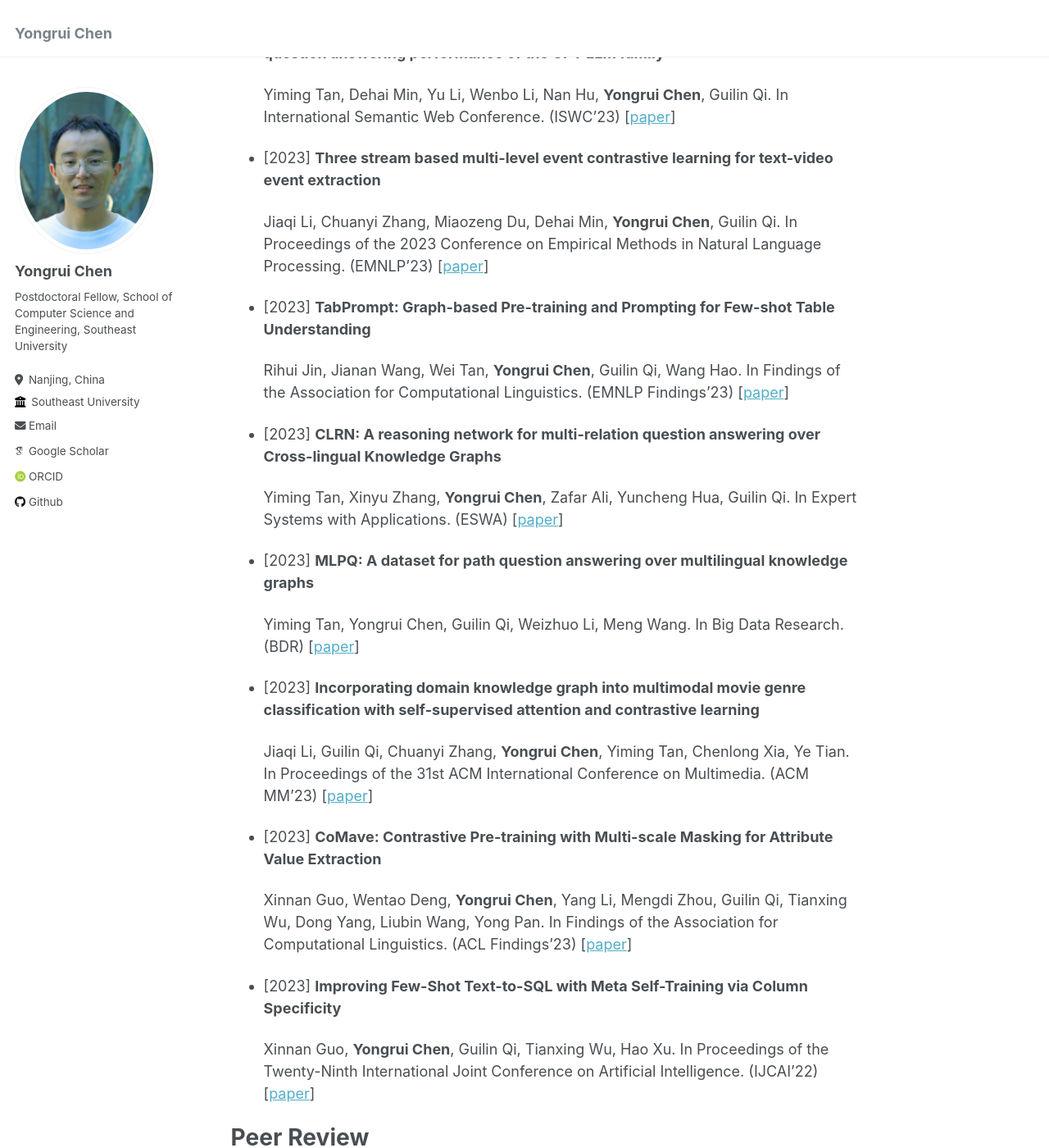
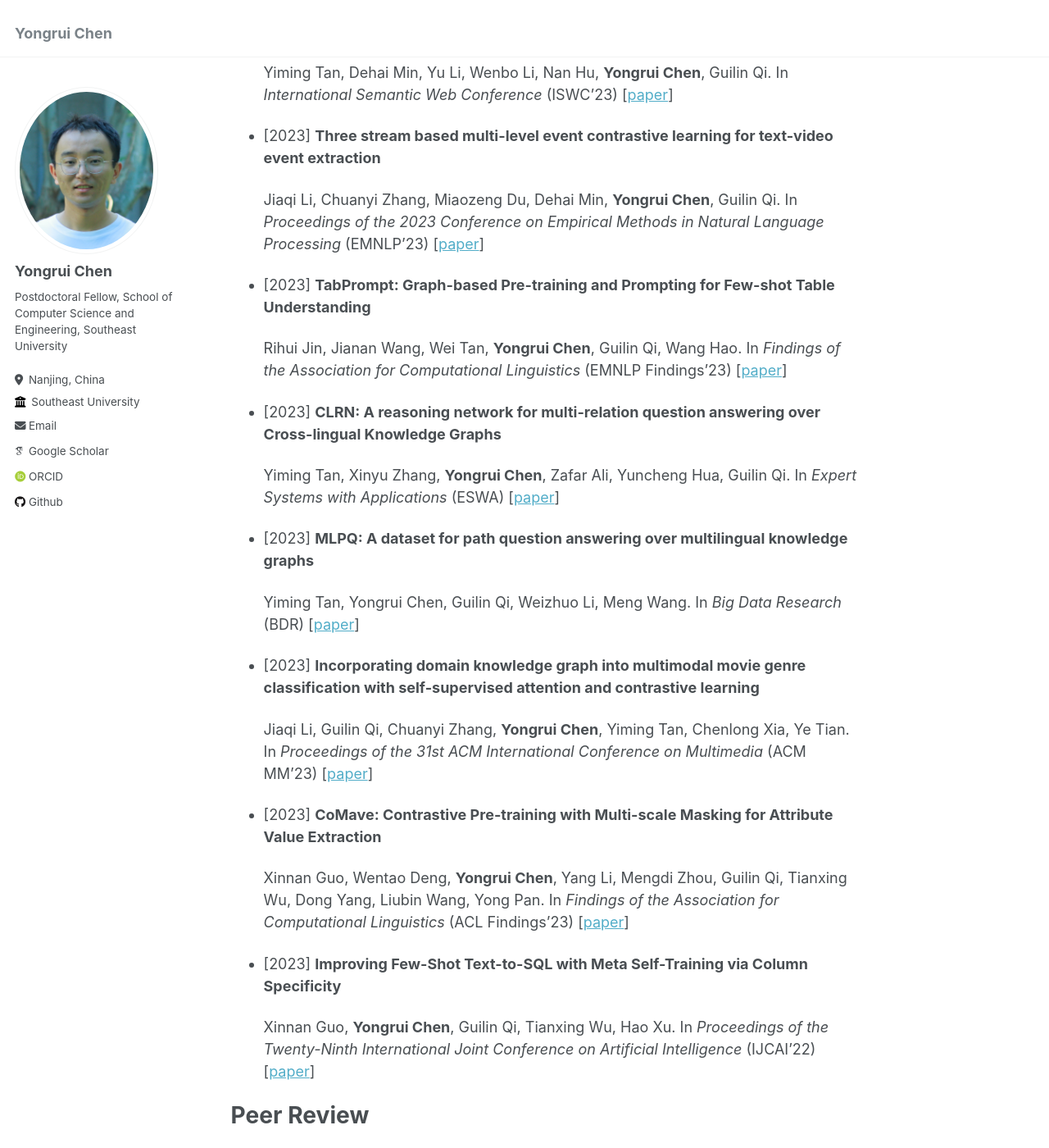
Before and after one commit to Bahuia/bahuia.github.io, a Jekyll site: the page built from _pages/about.md, in a window 1280 px wide and 1400 px high, scrolled down 3502 px. Shown: the whole window at 82% size. Built offline with Jekyll 4.4.1, drawn with Linux system fonts in a browser that asks for light colours; some web fonts are replaced; some of the changed text lies outside the part shown.

Commit message:
20240722

```diff
--- a/_pages/about.md
+++ b/_pages/about.md
@@ -59,27 +59,27 @@ First Author
 * [2023] **Outlining and Filling: Hierarchical Query Graph Generation for Answering Complex Questions Over Knowledge Graphs**
 
     **Yongrui Chen**, Huiying Li, Guilin Qi, Tianxing Wu, Tenggou Wang.
-    In IEEE Transactions on Knowledge and Data Engineering (TKDE) [[paper](https://ieeexplore.ieee.org/abstract/document/9895199)][[code](https://github.com/Bahuia/HGNet)]
+    In *IEEE Transactions on Knowledge and Data Engineering* (TKDE) [[paper](https://ieeexplore.ieee.org/abstract/document/9895199)][[code](https://github.com/Bahuia/HGNet)]
 
 * [2021] **Leveraging table content for zero-shot text-to-sql with meta-learning**
 
     **Yongrui Chen**, Xinnan Guo, Chaojie Wang, Jian Qiu, Guilin Qi, Meng Wang, Huiying Li.
-    In Proceedings of the AAAI Conference on Artificial Intelligence (AAAI'21) [[paper](https://ojs.aaai.org/index.php/AAAI/article/view/16519)][[code](https://github.com/Bahuia/HGNet)]
+    In *Proceedings of the AAAI Conference on Artificial Intelligence* (AAAI'21) [[paper](https://ojs.aaai.org/index.php/AAAI/article/view/16519)][[code](https://github.com/Bahuia/HGNet)]
 
 * [2020] **Formal query building with query structure prediction for complex question answering over knowledge base**
 
     **Yongrui Chen**, Huiying Li, Yuncheng Hua, Guilin Qi.
-    In Proceedings of the Twenty-Ninth International Joint Conference on Artificial Intelligence. (IJCAI'20) [[paper](https://www.ijcai.org/proceedings/2020/0519.pdf)][[code](https://github.com/Bahuia/AQGNet)]
+    In *Proceedings of the Twenty-Ninth International Joint Conference on Artificial Intelligence* (IJCAI'20) [[paper](https://www.ijcai.org/proceedings/2020/0519.pdf)][[code](https://github.com/Bahuia/AQGNet)]
 
 * [2020] **DAM: Transformer-based relation detection for Question Answering over Knowledge Base**
 
     **Yongrui Chen**, Huiying Li.
-    In Knowledge-Based Systems. (KBS) [[paper](https://www.sciencedirect.com/science/article/abs/pii/S0950705120303579)]
+    In *Knowledge-Based Systems* (KBS) [[paper](https://www.sciencedirect.com/science/article/abs/pii/S0950705120303579)]
 
 * [2019] **Convolutional neural network-based question answering over knowledge base with type constraint**
 
     **Yongrui Chen**, Huiying Li, Zejian Xu.
-    In Knowledge Graph and Semantic Computing. Knowledge Computing and Language Understanding: Third China Conference. (CCKS'18) [[paper](https://link.springer.com/chapter/10.1007/978-981-13-3146-6_3)]
+    In *Knowledge Graph and Semantic Computing. Knowledge Computing and Language Understanding: Third China Conference* (CCKS'18) [[paper](https://link.springer.com/chapter/10.1007/978-981-13-3146-6_3)]
 
 Co-author
 ------
@@ -87,72 +87,72 @@ Co-author
 * [2024] **Single Image Unlearning: Efficient Machine Unlearning in Multimodal Large Language Models**
 
     Jiaqi Li, Qianshan Wei, Chuanyi Zhang, Guilin Qi, Miaozeng Du, **Yongrui Chen**, Sheng Bi.
-    Preprint. (arXiv) [[paper](https://arxiv.org/pdf/2405.12523)]
+    *Preprint* (arXiv) [[paper](https://arxiv.org/pdf/2405.12523)]
 
 * [2024] **HGT: Leveraging Heterogeneous Graph-enhanced Large Language Models for Few-shot Complex Table Understanding**
 
     Rihui Jin, Yu Li, Guilin Qi, Nan Hu, Yuan-Fang Li, Jiaoyan Chen, Jianan Wang, **Yongrui Chen**, Dehai Min.
-    Preprint. (arXiv) [[paper](https://arxiv.org/pdf/2403.19723)]
+    *Preprint* (arXiv) [[paper](https://arxiv.org/pdf/2403.19723)]
 
 * [2024] **MATEval: A Multi-Agent Discussion Framework for Advancing Open-Ended Text Evaluation**
 
     Yu Li, Shenyu Zhang, Rui Wu, Xiutian Huang, **Yongrui Chen**, Wenhao Xu, Guilin Qi, Dehai Min.
-    Preprint. (arXiv) [[paper](https://arxiv.org/pdf/2403.19305)]
+    *Preprint* (arXiv) [[paper](https://arxiv.org/pdf/2403.19305)]
 
 * [2024] **DEE: Dual-stage Explainable Evaluation Method for Text Generation**
 
     Shenyu Zhang, Yu Li, Rui Wu, Xiutian Huang, **Yongrui Chen**, Wenhao Xu, Guilin Qi.
-    Preprint. (arXiv) [[paper](https://arxiv.org/pdf/2403.11509)]
+    *Preprint* (arXiv) [[paper](https://arxiv.org/pdf/2403.11509)]
 
 * [2024] **MIKE: A New Benchmark for Fine-grained Multimodal Entity Knowledge Editingn**
 
     Jiaqi Li, Miaozeng Du, Chuanyi Zhang, **Yongrui Chen**, Nan Hu, Guilin Qi, Haiyun Jiang, Siyuan Cheng, Bozhong Tian.
-    Preprint. (arXiv) [[paper](https://arxiv.org/pdf/2402.14835)]
+    *Preprint* (arXiv) [[paper](https://arxiv.org/pdf/2402.14835)]
 
 * [2024] **Event is more valuable than you think: Improving the Similar Legal Case Retrieval via event knowledge**
 
     Yuxin Zhang, Songlin Zhai, Yuan Meng, Sheng Bi, **Yongrui Chen**, Guilin Qi.
-    In Information Processing & Management. (IPM) [[paper](https://www.sciencedirect.com/science/article/abs/pii/S030645732400089X)]
+    In *Information Processing & Management* (IPM) [[paper](https://www.sciencedirect.com/science/article/abs/pii/S030645732400089X)]
 
 * [2023] **Can ChatGPT replace traditional KBQA models? An in-depth analysis of the question answering performance of the GPT LLM family**
 
     Yiming Tan, Dehai Min, Yu Li, Wenbo Li, Nan Hu, **Yongrui Chen**, Guilin Qi.
-    In International Semantic Web Conference. (ISWC'23) [[paper](https://arxiv.org/pdf/2303.07992)]
+    In *International Semantic Web Conference* (ISWC'23) [[paper](https://arxiv.org/pdf/2303.07992)]
 
 * [2023] **Three stream based multi-level event contrastive learning for text-video event extraction**
 
     Jiaqi Li, Chuanyi Zhang, Miaozeng Du, Dehai Min, **Yongrui Chen**, Guilin Qi.
-    In Proceedings of the 2023 Conference on Empirical Methods in Natural Language Processing. (EMNLP'23) [[paper](https://aclanthology.org/2023.emnlp-main.103.pdf)]
+    In *Proceedings of the 2023 Conference on Empirical Methods in Natural Language Processing* (EMNLP'23) [[paper](https://aclanthology.org/2023.emnlp-main.103.pdf)]
 
 * [2023] **TabPrompt: Graph-based Pre-training and Prompting for Few-shot Table Understanding**
 
     Rihui Jin, Jianan Wang, Wei Tan, **Yongrui Chen**, Guilin Qi, Wang Hao.
-    In Findings of the Association for Computational Linguistics. (EMNLP Findings'23) [[paper](https://aclanthology.org/2023.findings-emnlp.493.pdf)]
+    In *Findings of the Association for Computational Linguistics* (EMNLP Findings'23) [[paper](https://aclanthology.org/2023.findings-emnlp.493.pdf)]
 
 * [2023] **CLRN: A reasoning network for multi-relation question answering over Cross-lingual Knowledge Graphs**
 
     Yiming Tan, Xinyu Zhang, **Yongrui Chen**, Zafar Ali, Yuncheng Hua, Guilin Qi.
-    In Expert Systems with Applications. (ESWA) [[paper](https://www.sciencedirect.com/science/article/abs/pii/S095741742301223X)]
+    In *Expert Systems with Applications* (ESWA) [[paper](https://www.sciencedirect.com/science/article/abs/pii/S095741742301223X)]
 
 * [2023] **MLPQ: A dataset for path question answering over multilingual knowledge graphs**
 
     Yiming Tan, Yongrui Chen, Guilin Qi, Weizhuo Li, Meng Wang.
-    In Big Data Research. (BDR) [[paper](https://www.sciencedirect.com/science/article/pii/S221457962300014X)]
+    In *Big Data Research* (BDR) [[paper](https://www.sciencedirect.com/science/article/pii/S221457962300014X)]
 
 * [2023] **Incorporating domain knowledge graph into multimodal movie genre classification with self-supervised attention and contrastive learning**
 
     Jiaqi Li, Guilin Qi, Chuanyi Zhang, **Yongrui Chen**, Yiming Tan, Chenlong Xia, Ye Tian.
-    In Proceedings of the 31st ACM International Conference on Multimedia. (ACM MM'23) [[paper](https://dl.acm.org/doi/abs/10.1145/3581783.3612085)]
+    In *Proceedings of the 31st ACM International Conference on Multimedia* (ACM MM'23) [[paper](https://dl.acm.org/doi/abs/10.1145/3581783.3612085)]
 
 * [2023] **CoMave: Contrastive Pre-training with Multi-scale Masking for Attribute Value Extraction**
 
     Xinnan Guo, Wentao Deng, **Yongrui Chen**, Yang Li, Mengdi Zhou, Guilin Qi, Tianxing Wu, Dong Yang, Liubin Wang, Yong Pan.
-    In Findings of the Association for Computational Linguistics. (ACL Findings'23) [[paper](https://aclanthology.org/2023.findings-acl.373.pdf)]
+    In *Findings of the Association for Computational Linguistics* (ACL Findings'23) [[paper](https://aclanthology.org/2023.findings-acl.373.pdf)]
 
 * [2023] **Improving Few-Shot Text-to-SQL with Meta Self-Training via Column Specificity**
 
     Xinnan Guo, **Yongrui Chen**, Guilin Qi, Tianxing Wu, Hao Xu.
-    In Proceedings of the Twenty-Ninth International Joint Conference on Artificial Intelligence. (IJCAI'22) [[paper](https://www.ijcai.org/proceedings/2022/0576.pdf)]
+    In *Proceedings of the Twenty-Ninth International Joint Conference on Artificial Intelligence* (IJCAI'22) [[paper](https://www.ijcai.org/proceedings/2022/0576.pdf)]
 
 Peer Review
 ======
```
